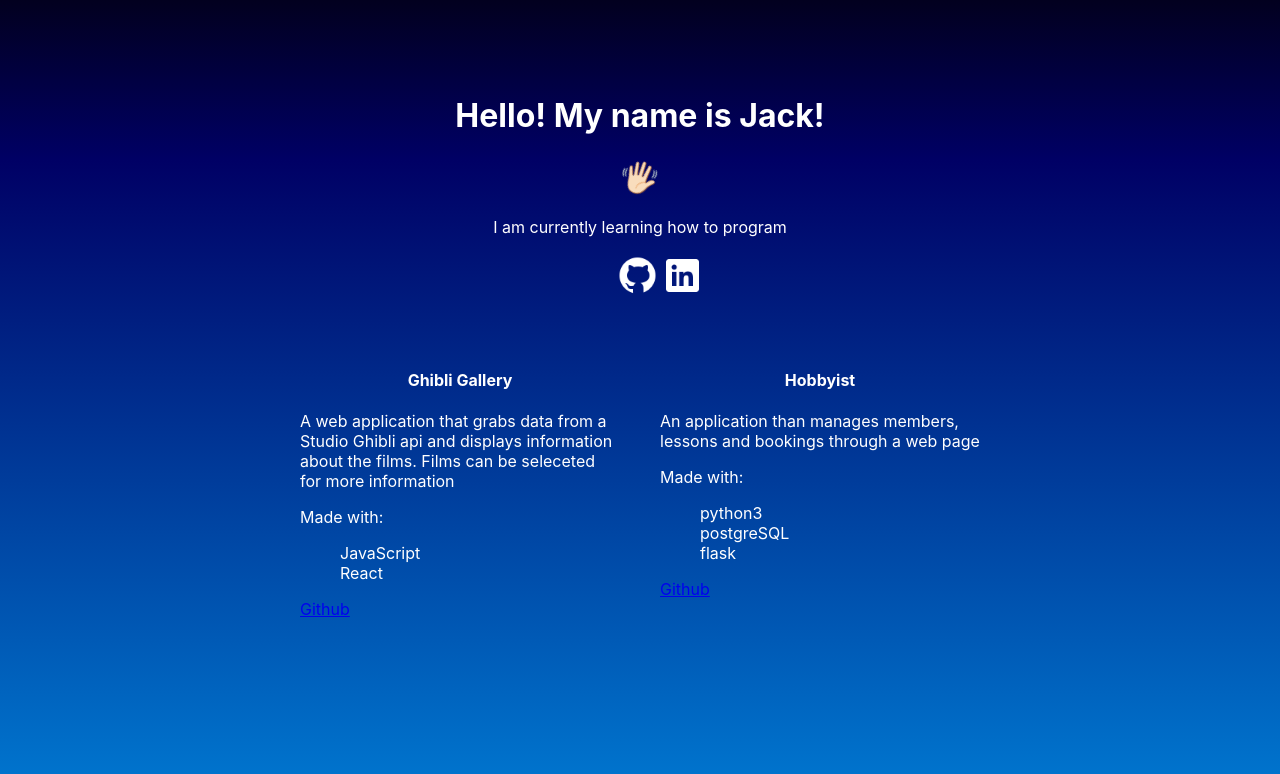
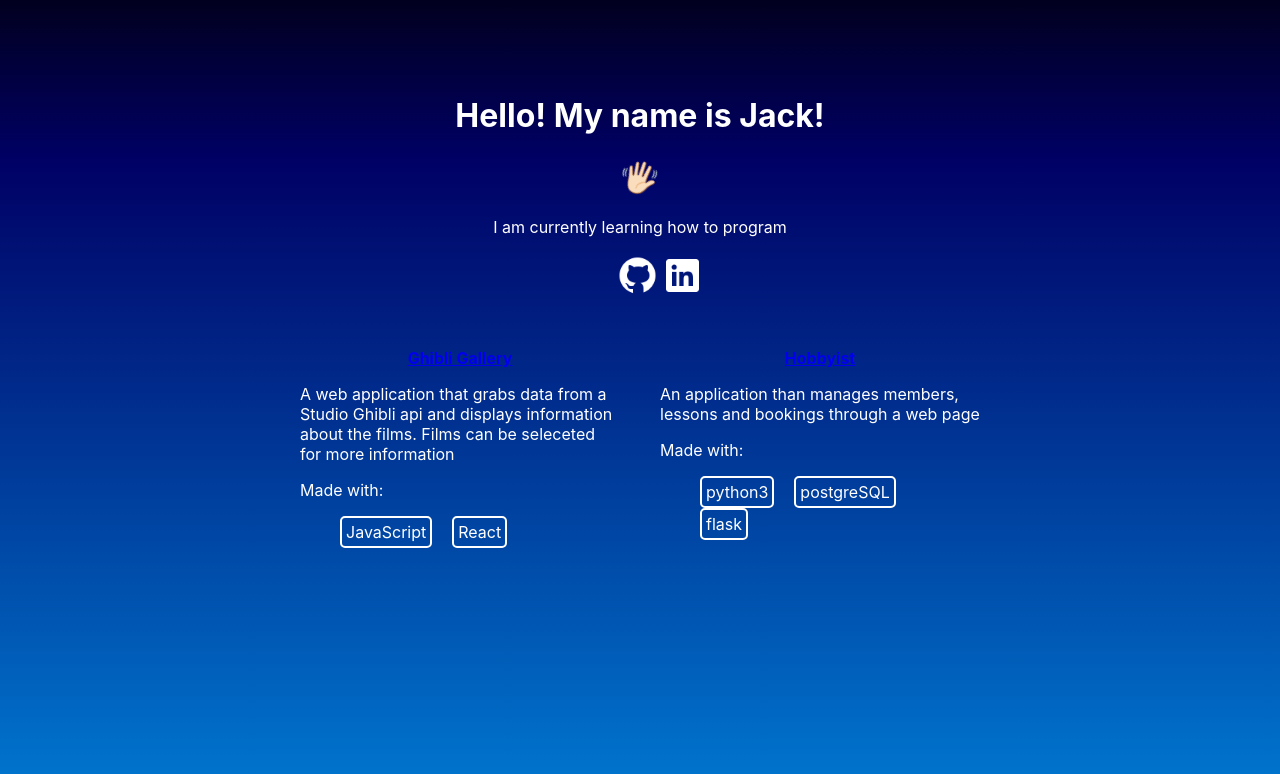
Before and after one commit to JackOfDickson/portfolio, a React (Create React App) app: page / in a window 1280 px wide. Shown: the top 774 px of the page. Built offline with nearby package versions, Linux system fonts and the light colour scheme.

Commit message:
more styling, specifically on the projects

```diff
--- a/src/components/ProjectTool.js
+++ b/src/components/ProjectTool.js
@@ -7,6 +7,11 @@ const ProjectTool = ({tool, index}) => {
 
     const StyledTool = styled.li`
     list-style: none;
+    margin-right: 20px;
+    padding: 4px;
+    border-color: white;
+    border: 2px solid;
+    border-radius: 5px;
     `
 
     return (
--- a/src/components/project.js
+++ b/src/components/project.js
@@ -20,17 +20,23 @@ const Project = ({project}) => {
 
     const Title = styled.h4`
         text-align: center;
+        margin: 0;
+        `
+
+    const ToolList = styled.ul`
+        display: flex;
+        flex-wrap: wrap;
+
         `
 
     return (
     <ProjectContainer>
-        <Title>{project.title}</Title>
+        <Title><a href={project.link}>{project.title}</a></Title>
         <p>{project.description}</p>
         <p>Made with:</p>
-        <ul>
+        <ToolList>
             {madeWithNodes}
-        </ul>
-        <p><a href={project.link}>Github</a></p>
+        </ToolList>
     </ProjectContainer>
     )
 }
--- a/src/containers/ProjectBox.js
+++ b/src/containers/ProjectBox.js
@@ -27,7 +27,12 @@ const ProjectBox = () => {
         display: flex;
         flex-wrap: wrap;
         justify-content: center;
-        color: white;`
+        color: white;
+            &a:link, a:visited {
+                color: white;
+
+            }
+        `
 
     return (
     <div>
```
